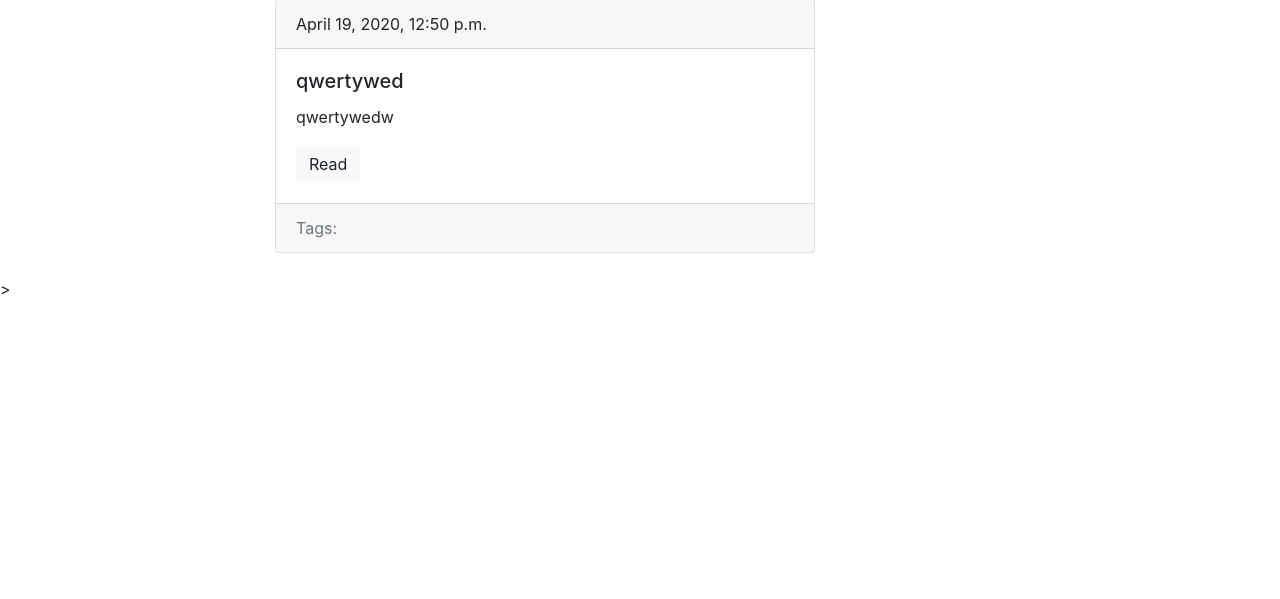
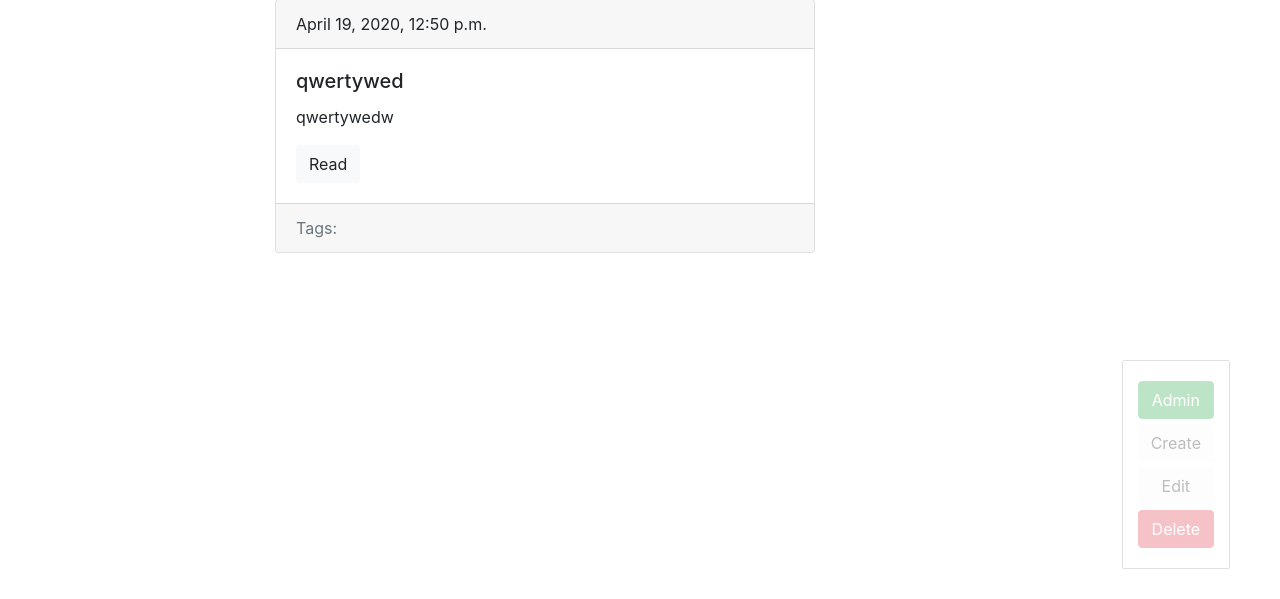
Before and after one commit to mikeUnix/arizona, a Django app: page /Arizona/ in a window 1280 px wide. Shown: the part 201-800 px from the top of the page. Run offline with Django 3.2, Linux system fonts and the light colour scheme; data comes from the database, SQL or seed files in the repository; both versions use the stored data as it was after the commit; data that the repository does not hold is empty; some libraries are stand-ins or nearby versions.

Commit message:
sozdanie paneli admin

```diff
--- a/myenv/app/projectArizona/Arizona/templates/Arizona/base_Arizona.html
+++ b/myenv/app/projectArizona/Arizona/templates/Arizona/base_Arizona.html
@@ -1,2 +1,6 @@
-
 {%extends 'base.html'%}
+{% block admin-panel%}
+<a href="" class="btn btn-light">Create</a>
+<a href="" class="btn btn-light">Edit</a>
+<a href="" class="btn btn-danger">Delete</a>
+{% endblock%}
--- a/myenv/app/projectArizona/Arizona/views.py
+++ b/myenv/app/projectArizona/Arizona/views.py
@@ -30,7 +30,7 @@ class PostCreate(ObjectCreateMixin,View):
 class PostUpdate(ObjectUpdateMixin, View):
 	model = Post
 	model_form = PostForm
-	template = 'Arizona/post_delete_form.html'
+	template = 'Arizona/post_update_form.html'
 
 class PostDelete(ObjectDeleteMixin, View):
 	model = Post
--- a/myenv/app/projectArizona/projectArizona/settings.py
+++ b/myenv/app/projectArizona/projectArizona/settings.py
@@ -122,3 +122,4 @@ USE_TZ = True
 # https://docs.djangoproject.com/en/3.0/howto/static-files/
 
 STATIC_URL = '/static/'
+STATICFILES_DIRS = [os.path.join(BASE_DIR, 'static')]
--- /dev/null
+++ b/myenv/app/projectArizona/static/css/styles.css
@@ -0,0 +1,18 @@
+.admin-panel {
+	border: 1px solid #999;
+	border-radius: 2px;
+	position: fixed;
+	right: 50px;
+	bottom: 30px;
+	opacity: 0.3;
+	padding: 15px;
+}
+
+.admin-panel:hover {
+	opacity: 1;
+}
+
+.admin-panel a {
+	display: block;
+	margin: 5px 0;
+}
--- a/myenv/app/projectArizona/templates/base.html
+++ b/myenv/app/projectArizona/templates/base.html
@@ -1,8 +1,9 @@
+{% load static %}
 <!DOCTYPE html>
 <html>
 <head>
 	<link rel="stylesheet" href="https://maxcdn.bootstrapcdn.com/bootstrap/4.0.0/css/bootstrap.min.css" integrity="sha384-Gn5384xqQ1aoWXA+058RXPxPg6fy4IWvTNh0E263XmFcJlSAwiGgFAW/dAiS6JXm" crossorigin="anonymous">
-
+<link rel="stylesheet" href="{% static 'css/styles.css'%}">
 	<title>
 		{%block title%}
 		projectArizona
@@ -23,18 +24,7 @@
       <li class="nav-item">
         <a class="nav-link" href="{% url 'tags_list_url' %}">Tags</a>
       </li>
-  <!--  ###  <li class="nav-item dropdown">
-        <a class="nav-link dropdown-toggle" href="#" id="navbarDropdown" role="button" data-toggle="dropdown" aria-haspopup="true" aria-expanded="false">
-          Dropdown
-        </a>
-        <div class="dropdown-menu" aria-labelledby="navbarDropdown">
-          <a class="dropdown-item" href="#">Action</a>
-          <a class="dropdown-item" href="#">Another action</a>
-          <div class="dropdown-divider"></div>
-          <a class="dropdown-item" href="#">Something else here</a>
-        </div>
-    ####  </li>
--->
+
       <li class="nav-item">
         <a class="nav-link disabled" href="#">Disabled</a>
       </li>
@@ -54,8 +44,9 @@ There is no any content for you
 
 </div>
 </div>
-<div class="admin-panel">
-  <a href="#"></a>>
+<div class="admin-panel align-items-center">
+  <a href="/admin" class="btn btn-success" >Admin</a>
+  {% block admin-panel %}{% endblock %}
 </div>
 
 </body>
```
Also changed, not shown: myenv/app/projectArizona/db.sqlite3.
